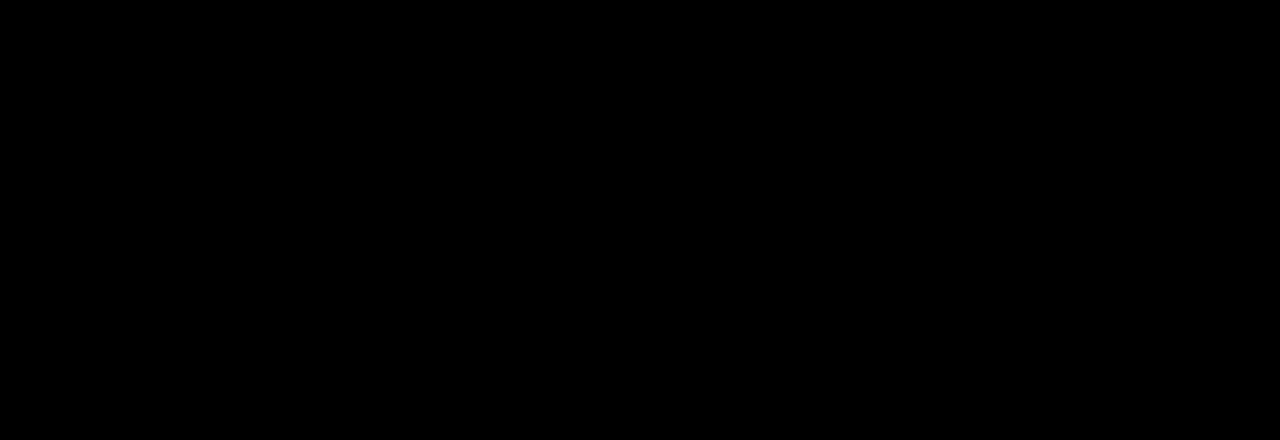
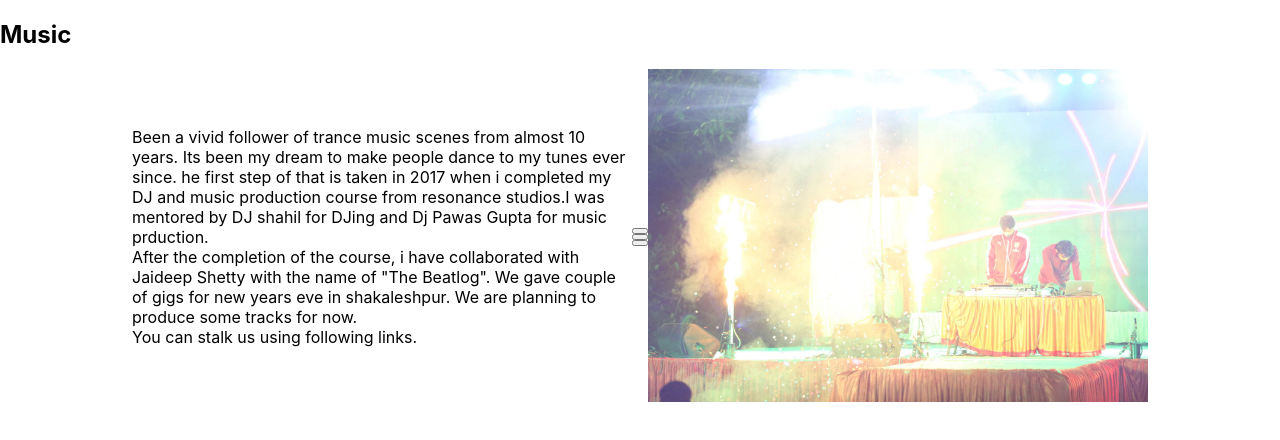
Before and after one commit to Saajan/saajan.work, a Next.js app: page /diversion in a window 1280 px wide. Shown: the top 440 px of the page. Built offline with nearby package versions, Linux system fonts and the light colour scheme.

Commit message:
diversion music added

```diff
--- /dev/null
+++ b/components/Diversion/index.jsx
@@ -0,0 +1,12 @@
+import React from 'react';
+import { DiversionContainer } from './styled';
+import Music from '../Music';
+
+export default () => {
+    return (
+        <DiversionContainer>
+            <h1>Music</h1>
+            <Music />
+        </DiversionContainer>
+    )
+}
--- /dev/null
+++ b/components/Diversion/styled.js
@@ -0,0 +1,5 @@
+import styled from 'styled-components';
+
+export const DiversionContainer = styled.section`
+    width:100%;
+`;
--- a/components/Layout/index.jsx
+++ b/components/Layout/index.jsx
@@ -1,4 +1,4 @@
-import {Wrapper} from './styled';
+import { Wrapper } from './styled';
 
 export default function Layout({ children }) {
     return <Wrapper>{children}</Wrapper>
--- a/components/Layout/styled.js
+++ b/components/Layout/styled.js
@@ -1,7 +1,9 @@
 import styled from 'styled-components';
 
 export const Wrapper = styled.div`
-    display:flex;
-    width:100%;
-    background:#fff;
+    display: flex;
+    width: 100%;
+    height: 100%;
+    min-height: 100vh;
+    background: #fff;
 `;
--- /dev/null
+++ b/components/Music/index.jsx
@@ -0,0 +1,42 @@
+import React from 'react';
+import { MusicContainer, MusicDescription, SocialLinks, MusicGallery } from './styled';
+const Music = () => {
+    return (
+        <MusicContainer>
+            <MusicDescription>
+                <div>
+                    Been a vivid follower of trance music scenes from almost 10 years. Its been my dream to make people dance to my tunes ever since.
+                    he first step of that is taken in 2017 when i completed my DJ and music production course from resonance studios.I was mentored by DJ shahil for DJing and Dj Pawas Gupta for music prduction.
+				</div>
+                <div>
+                    After the completion of the course, i have collaborated with Jaideep Shetty with the name of "The Beatlog". We gave couple of gigs for new years eve in shakaleshpur. We are planning to produce some tracks for now.
+				</div>
+                <div>
+                    You can stalk us using following links.
+				</div>
+            </MusicDescription>
+            <SocialLinks>
+                <button className="icon-btn twitter">
+                    <a className="link" href="https://twitter.com/" target="_blank">
+                        <i className="fa fa-twitter"></i>
+                    </a>
+                </button>
+                <button className="icon-btn facebook">
+                    <a className="link" href="https://www.facebook.com/thebeatlog/" target="_blank">
+                        <i className="fa fa-facebook"></i>
+                    </a>
+                </button>
+                <button className="icon-btn instagram">
+                    <a className="link" href="https://www.instagram.com/thebeatlog/" target="_blank">
+                        <i className="fa fa-instagram"></i>
+                    </a>
+                </button>
+            </SocialLinks>
+            <MusicGallery>
+                <img alt="the beatlog" src="images/music/skylamp-2016.jpg" width="100%" height="auto" />
+            </MusicGallery>
+        </MusicContainer>
+    )
+};
+
+export default Music;
--- /dev/null
+++ b/components/Music/styled.js
@@ -0,0 +1,21 @@
+import styled from 'styled-components';
+
+export const MusicContainer = styled.section`
+    display:flex;
+    align-items: center;
+    justify-content: center;
+`;
+
+export const MusicDescription = styled.div`
+    width: 500px;
+
+`;
+
+export const SocialLinks = styled.div`
+    display: flex;
+    flex-direction: column;
+`;
+
+export const MusicGallery = styled.div`
+    max-width:500px;
+`;
--- a/pages/diversion.js
+++ b/pages/diversion.js
@@ -1,6 +1,10 @@
+import Diversion from '../components/Diversion';
+import Layout from '../components/Layout';
 
-export default function Music() {
-    return (
-      <h1>Music</h1>
-    )
-  }
+export default function DiversionPage() {
+  return (
+    <Layout>
+      <Diversion/>
+    </Layout>
+  )
+}
```
Also changed, not shown: public/images/music/skylamp-2016.jpg (added).
